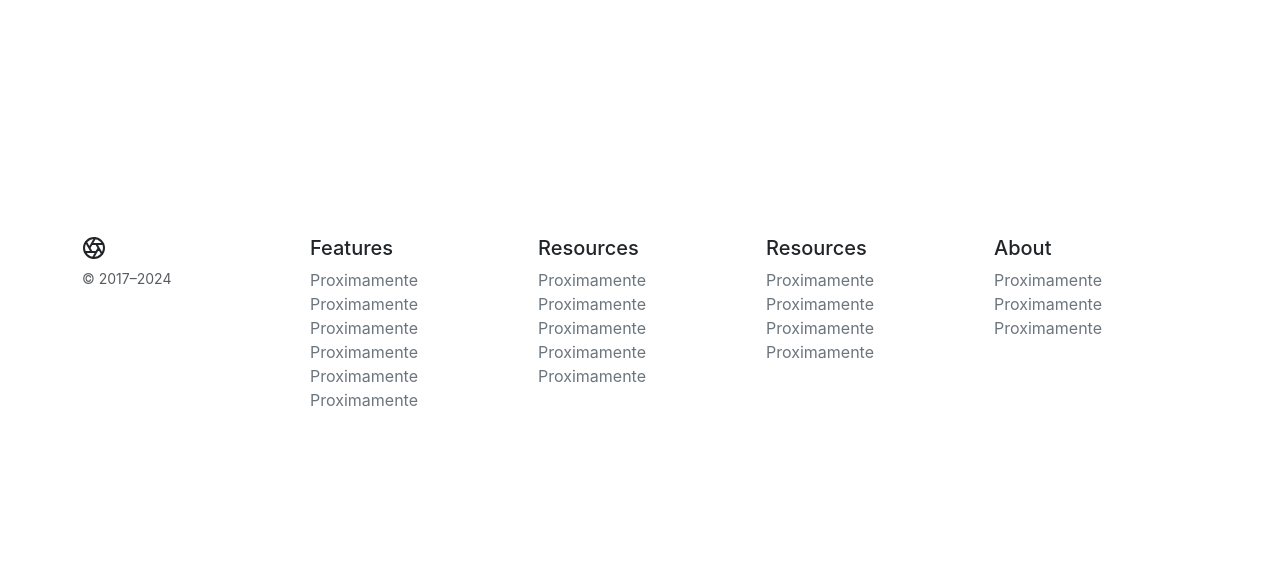
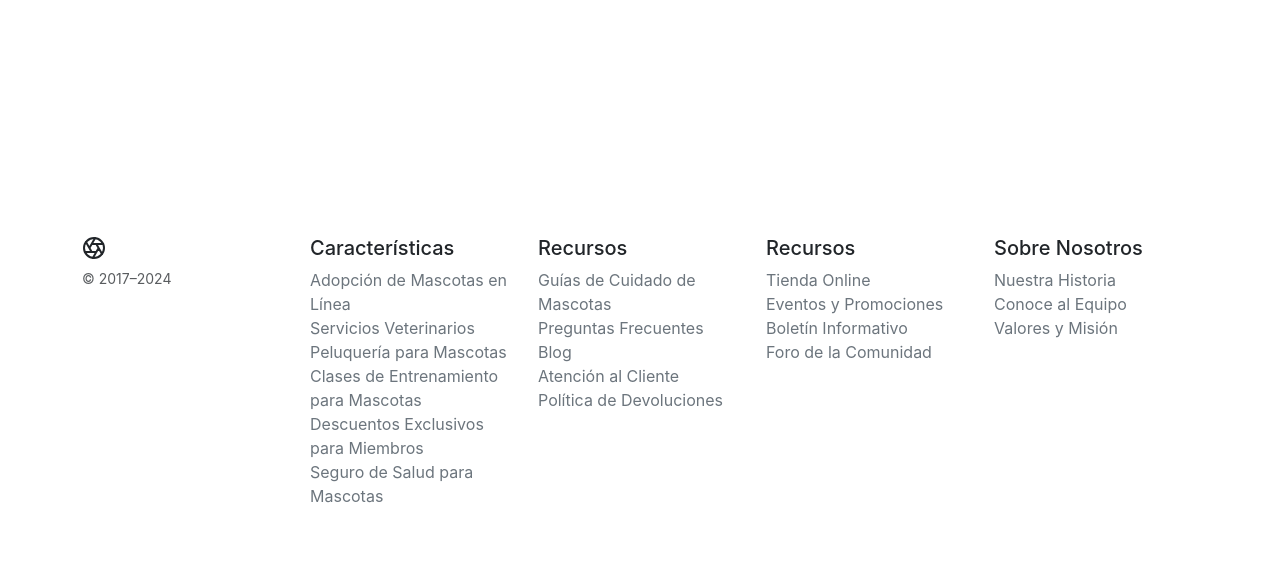
Before and after one commit to FrancesscoRipeti/projectoAnimalitosDjango, a Django app: page / in a window 1280 px wide. Shown: the part 2390-2962 px from the top of the page. Before the commit the page ends 2797 px from the top, so only its background shows below. Run offline with Django 5.2, Linux system fonts and the light colour scheme; some libraries are stand-ins or nearby versions.

Commit message:
Footer
Actualizacion de Footer con Informacion

```diff
--- a/animales_PW/templates/index_ani.html
+++ b/animales_PW/templates/index_ani.html
@@ -295,81 +295,57 @@
         <footer class="container py-5">
             <div class="row">
                 <div class="col-12 col-md">
-                    <svg xmlns="http://www.w3.org/2000/svg" width="24"
-                        height="24" fill="none" stroke="currentColor"
-                        stroke-linecap="round" stroke-linejoin="round"
-                        stroke-width="2" class="d-block mb-2" role="img"
+                    <svg xmlns="http://www.w3.org/2000/svg" width="24" height="24" fill="none" stroke="currentColor"
+                        stroke-linecap="round" stroke-linejoin="round" stroke-width="2" class="d-block mb-2" role="img"
                         viewBox="0 0 24 24">
                         <title>Product</title>
                         <circle cx="12" cy="12" r="10"></circle>
-                        <path
-                            d="M14.31 8l5.74 9.94M9.69 8h11.48M7.38 12l5.74-9.94M9.69 16L3.95 6.06M14.31 16H2.83m13.79-4l-5.74 9.94">
+                        <path d="M14.31 8l5.74 9.94M9.69 8h11.48M7.38 12l5.74-9.94M9.69 16L3.95 6.06M14.31 16H2.83m13.79-4l-5.74 9.94">
                         </path>
                     </svg>
-                    <small class="d-block mb-3 text-body-secondary">©
-                        2017–2024</small>
+                    <small class="d-block mb-3 text-body-secondary">© 2017–2024</small>
                 </div>
                 <div class="col-6 col-md">
-                    <h5>Features</h5>
+                    <h5>Características</h5>
                     <ul class="list-unstyled text-small">
-                        <li><a class="link-secondary text-decoration-none"
-                                href="#">Proximamente</a></li>
-                        <li><a class="link-secondary text-decoration-none"
-                                href="#">Proximamente</a></li>
-                        <li><a class="link-secondary text-decoration-none"
-                                href="#">Proximamente</a></li>
-                        <li><a class="link-secondary text-decoration-none"
-                                href="#">Proximamente</a></li>
-                        <li><a class="link-secondary text-decoration-none"
-                                href="#">Proximamente</a></li>
-                        <li><a class="link-secondary text-decoration-none"
-                                href="#">Proximamente</a></li>
-
+                        <li><a class="link-secondary text-decoration-none" href="#">Adopción de Mascotas en Línea</a></li>
+                        <li><a class="link-secondary text-decoration-none" href="#">Servicios Veterinarios</a></li>
+                        <li><a class="link-secondary text-decoration-none" href="#">Peluquería para Mascotas</a></li>
+                        <li><a class="link-secondary text-decoration-none" href="#">Clases de Entrenamiento para Mascotas</a></li>
+                        <li><a class="link-secondary text-decoration-none" href="#">Descuentos Exclusivos para Miembros</a></li>
+                        <li><a class="link-secondary text-decoration-none" href="#">Seguro de Salud para Mascotas</a></li>
                     </ul>
                 </div>
                 <div class="col-6 col-md">
-                    <h5>Resources</h5>
+                    <h5>Recursos</h5>
                     <ul class="list-unstyled text-small">
-                        <li><a class="link-secondary text-decoration-none"
-                                href="#">Proximamente</a></li>
-                        <li><a class="link-secondary text-decoration-none"
-                                href="#">Proximamente</a></li>
-                        <li><a class="link-secondary text-decoration-none"
-                                href="#">Proximamente</a></li>
-                        <li><a class="link-secondary text-decoration-none"
-                                href="#">Proximamente</a></li>
-                        <li><a class="link-secondary text-decoration-none"
-                                href="#">Proximamente</a></li>
-
+                        <li><a class="link-secondary text-decoration-none" href="#">Guías de Cuidado de Mascotas</a></li>
+                        <li><a class="link-secondary text-decoration-none" href="#">Preguntas Frecuentes</a></li>
+                        <li><a class="link-secondary text-decoration-none" href="#">Blog</a></li>
+                        <li><a class="link-secondary text-decoration-none" href="#">Atención al Cliente</a></li>
+                        <li><a class="link-secondary text-decoration-none" href="#">Política de Devoluciones</a></li>
                     </ul>
                 </div>
                 <div class="col-6 col-md">
-                    <h5>Resources</h5>
+                    <h5>Recursos</h5>
                     <ul class="list-unstyled text-small">
-                        <li><a class="link-secondary text-decoration-none"
-                                href="#">Proximamente</a></li>
-                        <li><a class="link-secondary text-decoration-none"
-                                href="#">Proximamente</a></li>
-                        <li><a class="link-secondary text-decoration-none"
-                                href="#">Proximamente</a></li>
-                        <li><a class="link-secondary text-decoration-none"
-                                href="#">Proximamente</a></li>
-
+                        <li><a class="link-secondary text-decoration-none" href="#">Tienda Online</a></li>
+                        <li><a class="link-secondary text-decoration-none" href="#">Eventos y Promociones</a></li>
+                        <li><a class="link-secondary text-decoration-none" href="#">Boletín Informativo</a></li>
+                        <li><a class="link-secondary text-decoration-none" href="#">Foro de la Comunidad</a></li>
                     </ul>
                 </div>
                 <div class="col-6 col-md">
-                    <h5>About</h5>
+                    <h5>Sobre Nosotros</h5>
                     <ul class="list-unstyled text-small">
-                        <li><a class="link-secondary text-decoration-none"
-                                href="#">Proximamente</a></li>
-                        <li><a class="link-secondary text-decoration-none"
-                                href="#">Proximamente</a></li>
-                        <li><a class="link-secondary text-decoration-none"
-                                href="#">Proximamente</a></li>
+                        <li><a class="link-secondary text-decoration-none" href="#">Nuestra Historia</a></li>
+                        <li><a class="link-secondary text-decoration-none" href="#">Conoce al Equipo</a></li>
+                        <li><a class="link-secondary text-decoration-none" href="#">Valores y Misión</a></li>
                     </ul>
                 </div>
             </div>
         </footer>
+
         <script
             src="https://cdn.jsdelivr.net/npm/@popperjs/core@2.9.2/dist/umd/popper.min.js"
             integrity="sha384-IQsoLXl5PILFhosVNubq5LC7Qb9DXgDA9i+tQ8Zj3iwWAwPtgFTxbJ8NT4GN1R8p"
```
Also changed, not shown: animales_PW/templates/adopcion_ani.html (+27 -51 lines), animales_PW/templates/contacto_ani.html (+27 -51 lines), animales_PW/templates/nosotros_ani.html (+24 -27 lines).
